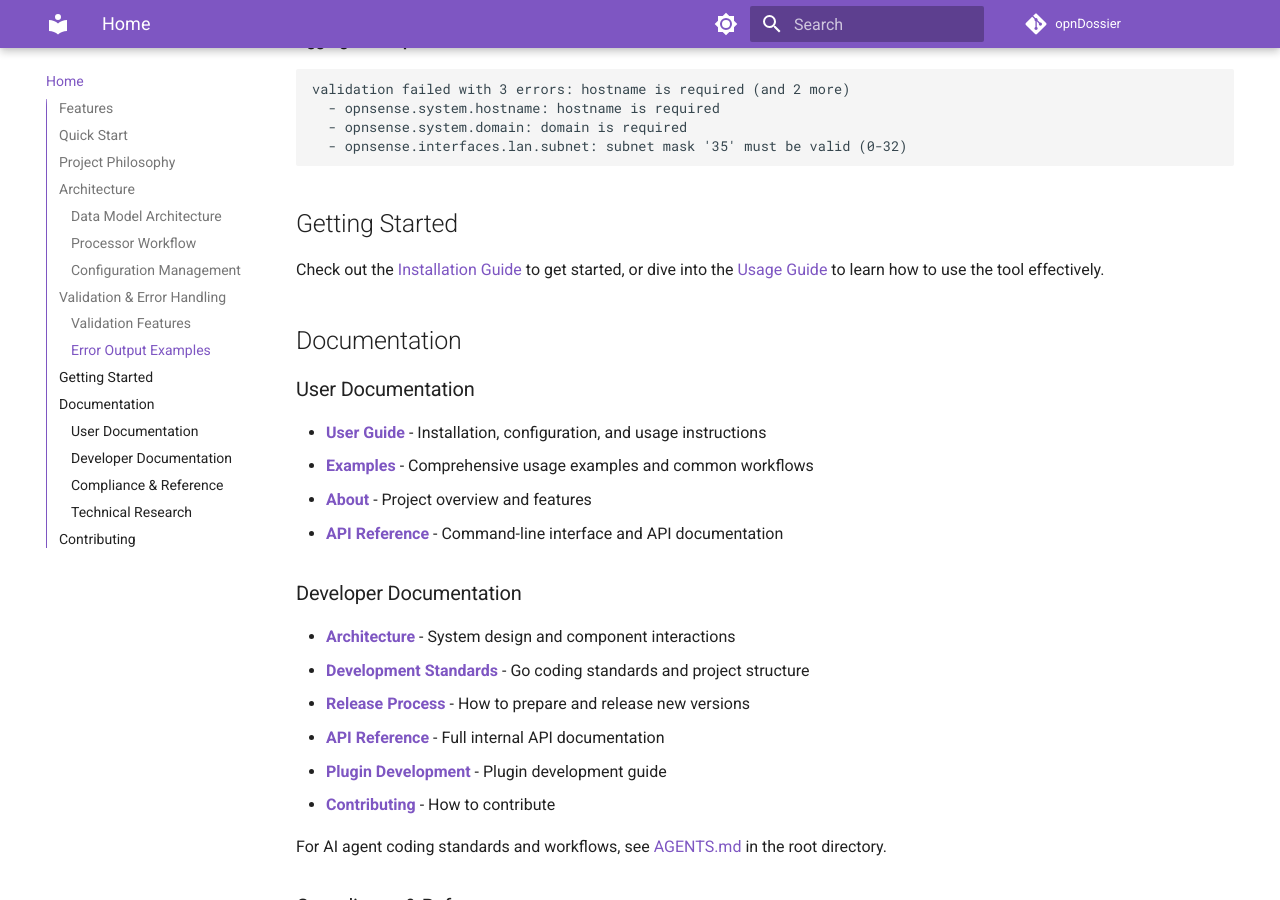
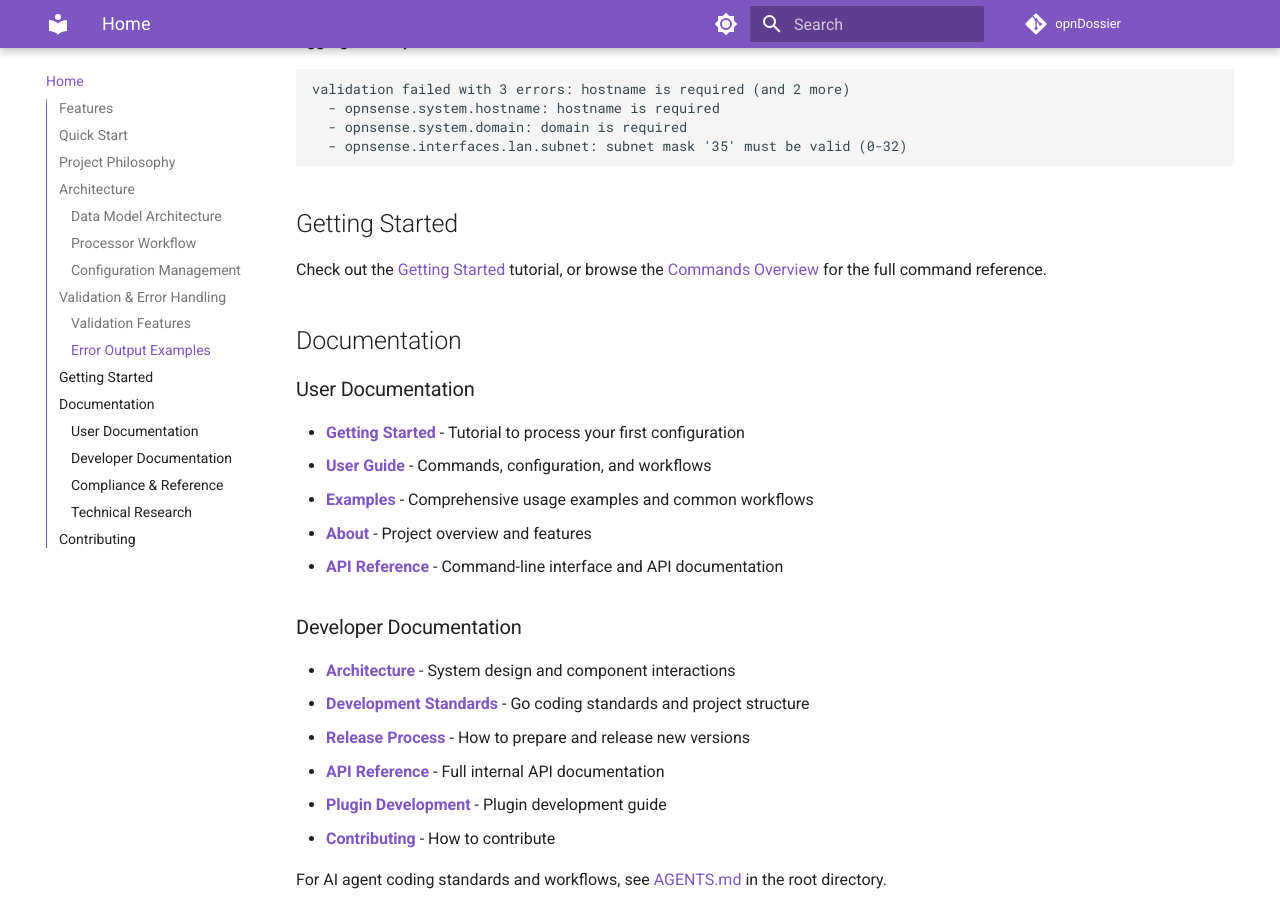
Before and after one commit to EvilBit-Labs/opnDossier, an MkDocs documentation site: the page built from docs/index.md, in a window 1280 px wide and 900 px high, scrolled down 3274 px. Built offline with MkDocs 1.6.1 and Material for MkDocs 9.7.7, drawn with Linux system fonts in a browser that asks for light colours; comment, search, counter and statistics services are not loaded; the version menu is left out.

Commit message:
docs: update user guide links and enhance getting started section
Signed-off-by: UncleSp1d3r <unclesp1d3r@evilbitlabs.io>

```diff
--- a/docs/index.md
+++ b/docs/index.md
@@ -126,13 +126,14 @@ validation failed with 3 errors: hostname is required (and 2 more)
 
 ## Getting Started
 
-Check out the [Installation Guide](user-guide/installation.md) to get started, or dive into the [Usage Guide](user-guide/usage.md) to learn how to use the tool effectively.
+Check out the [Getting Started](user-guide/getting-started.md) tutorial, or browse the [Commands Overview](user-guide/commands/overview.md) for the full command reference.
 
 ## Documentation
 
 ### User Documentation
 
-- **[User Guide](user-guide/installation.md)** - Installation, configuration, and usage instructions
+- **[Getting Started](user-guide/getting-started.md)** - Tutorial to process your first configuration
+- **[User Guide](user-guide/commands/overview.md)** - Commands, configuration, and workflows
 - **[Examples](examples/index.md)** - Comprehensive usage examples and common workflows
 - **[About](about.md)** - Project overview and features
 - **[API Reference](api.md)** - Command-line interface and API documentation
```
Also changed, not shown: 1 other file.
